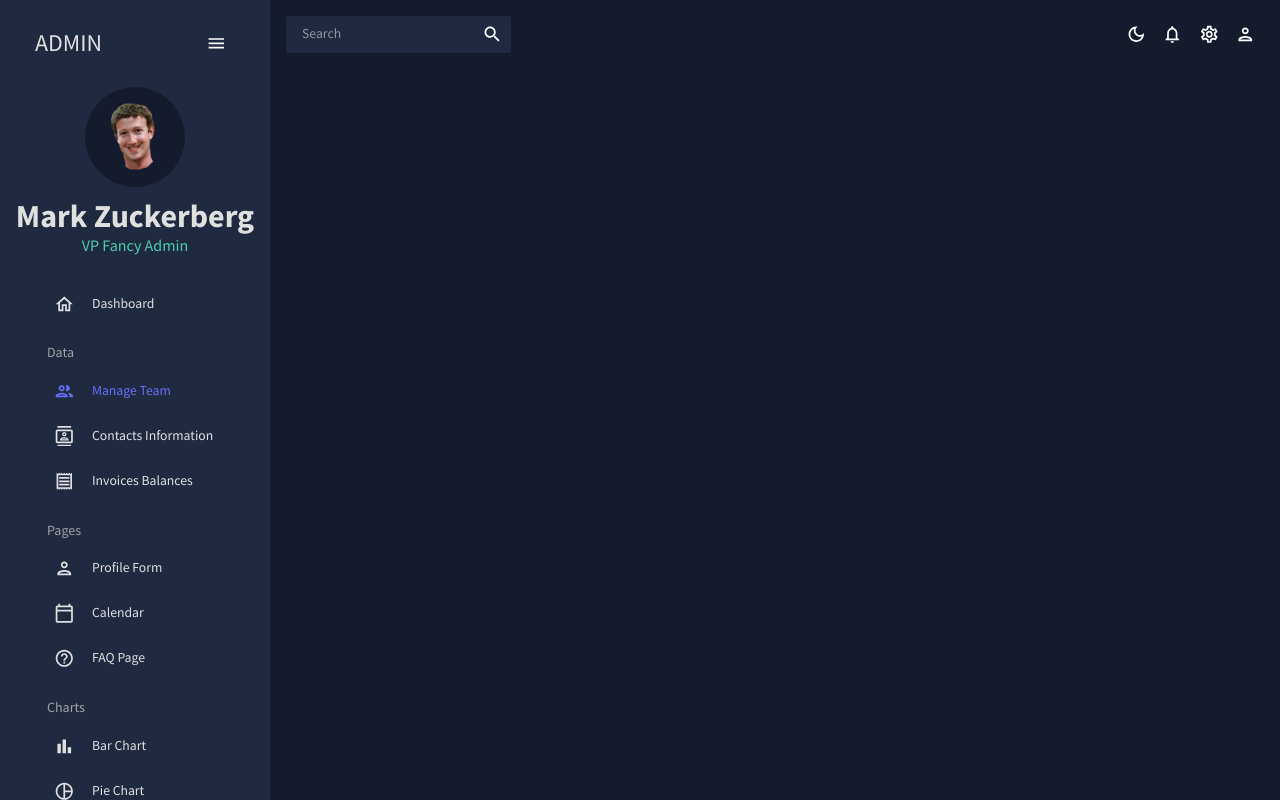
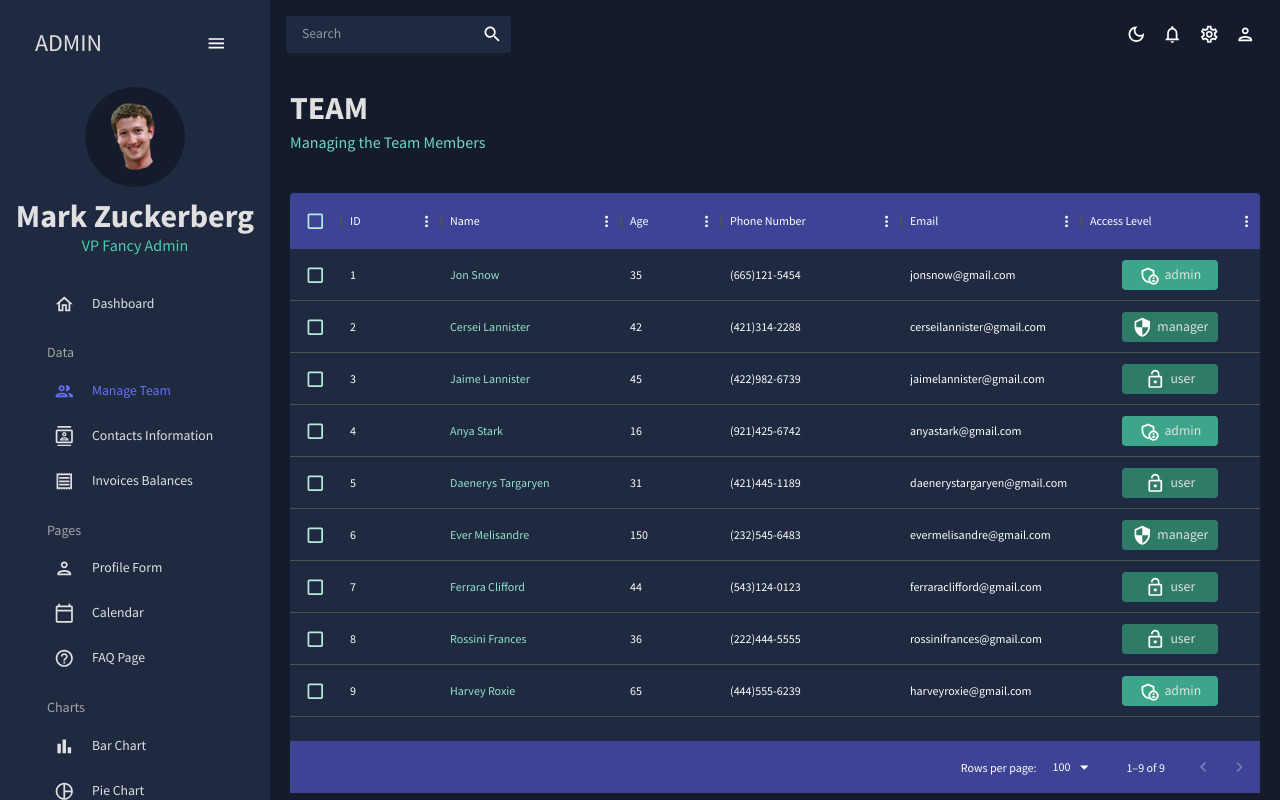
Before and after one commit to Alexander-Domanov/admin-dashboard, a React (Create React App) app: page / in a window 1280 px wide. Both pictures are taken after a click on the item "Manage Team". Built offline with nearby package versions, Linux system fonts and the light colour scheme.

Commit message:
feat(team) - added the Managing the Team Members grid

```diff
--- a/src/App.tsx
+++ b/src/App.tsx
@@ -5,6 +5,7 @@
 import {Dashboard} from "./scenes/dashboard";
 import {Route, Routes} from 'react-router-dom';
 import {Sidebar} from "./scenes/global/Sidebar";
+import {Team} from "./scenes/teams";
 
 function App() {
     const [theme, colorMode] = useMode()
@@ -19,7 +20,7 @@
                         <Topbar/>
                         <Routes>
                             <Route path="/" element={<Dashboard/>}/>
-                            {/*<Route path="/team" element={<Team />} />*/}
+                            <Route path="/team" element={<Team />} />
                             {/*<Route path="/contacts" element={<Contacts />} />*/}
                             {/*<Route path="/invoices" element={<Invoices />} />*/}
                             {/*<Route path="/form" element={<Form />} />*/}
--- /dev/null
+++ b/src/scenes/teams/index.tsx
@@ -0,0 +1,108 @@
+import {Box, Typography, useTheme} from "@mui/material";
+import React from "react";
+import {Header} from "../../components/Header";
+import {DataGrid, GridColDef} from "@mui/x-data-grid";
+import {mockDataTeam} from "../../data/mockData";
+import {tokens} from "../../theme";
+import AdminPanelSettingsOutlinedIcon from "@mui/icons-material/AdminPanelSettingsOutlined";
+import LockOpenOutlinedIcon from "@mui/icons-material/LockOpenOutlined";
+import SecurityOutlinedIcon from "@mui/icons-material/SecurityOutlined";
+export const Team = () => {
+    const theme = useTheme();
+    const colors = tokens(theme.palette.mode);
+
+    const columns:GridColDef[] = [
+        { field: "id", headerName: "ID" },
+        {
+            field: "name",
+            headerName: "Name",
+            flex: 1,
+            cellClassName: "name-column--cell",
+        },
+        {
+            field: "age",
+            headerName: "Age",
+            type: "number",
+            headerAlign: "left",
+            align: "left",
+        },
+        {
+            field: "phone",
+            headerName: "Phone Number",
+            flex: 1,
+        },
+        {
+            field: "email",
+            headerName: "Email",
+            flex: 1,
+        },
+        {
+            field: "accessLevel",
+            headerName: "Access Level",
+            flex: 1,
+            renderCell: ({ row: { access } }) => {
+                return (
+                    <Box
+                        width="60%"
+                        m="0 auto"
+                        p="5px"
+                        display="flex"
+                        justifyContent="center"
+                        bgcolor={
+                            access === "admin"
+                                ? colors.greenAccent[600]
+                                : access === "manager"
+                                    ? colors.greenAccent[700]
+                                    : colors.greenAccent[700]
+                        }
+                        borderRadius="4px"
+                    >
+                        {access === "admin" && <AdminPanelSettingsOutlinedIcon />}
+                        {access === "manager" && <SecurityOutlinedIcon />}
+                        {access === "user" && <LockOpenOutlinedIcon />}
+                        <Typography color={colors.grey[100]} sx={{ ml: "5px" }}>
+                            {access}
+                        </Typography>
+                    </Box>
+                );
+            },
+        },
+    ];
+
+    return (
+        <Box m="20px">
+            <Header title="TEAM" subtitle="Managing the Team Members" />
+            <Box
+                m="40px 0 0 0"
+                height="75vh"
+                sx={{
+                    "& .MuiDataGrid-root": {
+                        border: "none",
+                    },
+                    "& .MuiDataGrid-cell": {
+                        borderBottom: "none",
+                    },
+                    "& .name-column--cell": {
+                        color: colors.greenAccent[300],
+                    },
+                    "& .MuiDataGrid-columnHeaders": {
+                        backgroundColor: colors.blueAccent[700],
+                        borderBottom: "none",
+                    },
+                    "& .MuiDataGrid-virtualScroller": {
+                        backgroundColor: colors.primary[400],
+                    },
+                    "& .MuiDataGrid-footerContainer": {
+                        borderTop: "none",
+                        backgroundColor: colors.blueAccent[700],
+                    },
+                    "& .MuiCheckbox-root": {
+                        color: `${colors.greenAccent[200]} !important`,
+                    },
+                }}
+            >
+                <DataGrid checkboxSelection rows={mockDataTeam} columns={columns} />
+            </Box>
+        </Box>
+    )
+}
```
